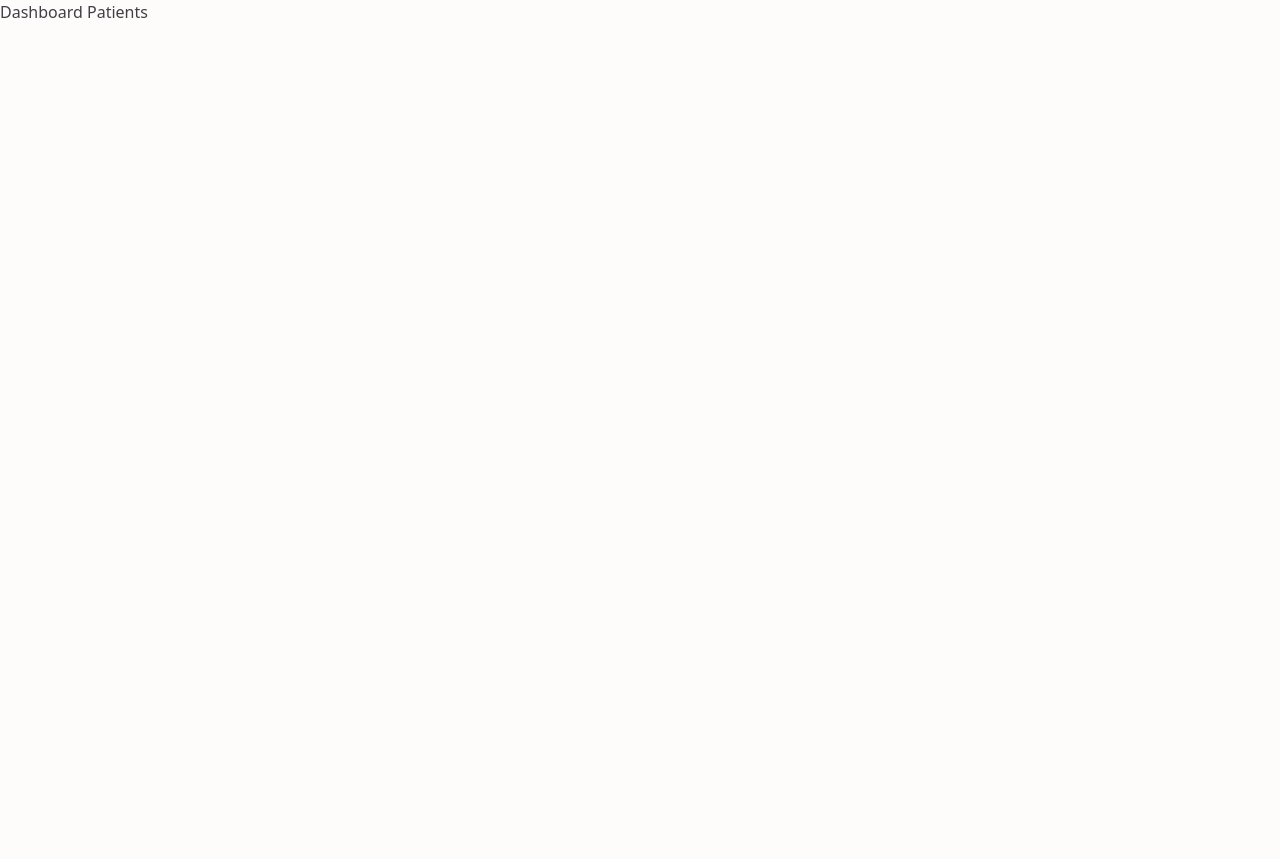
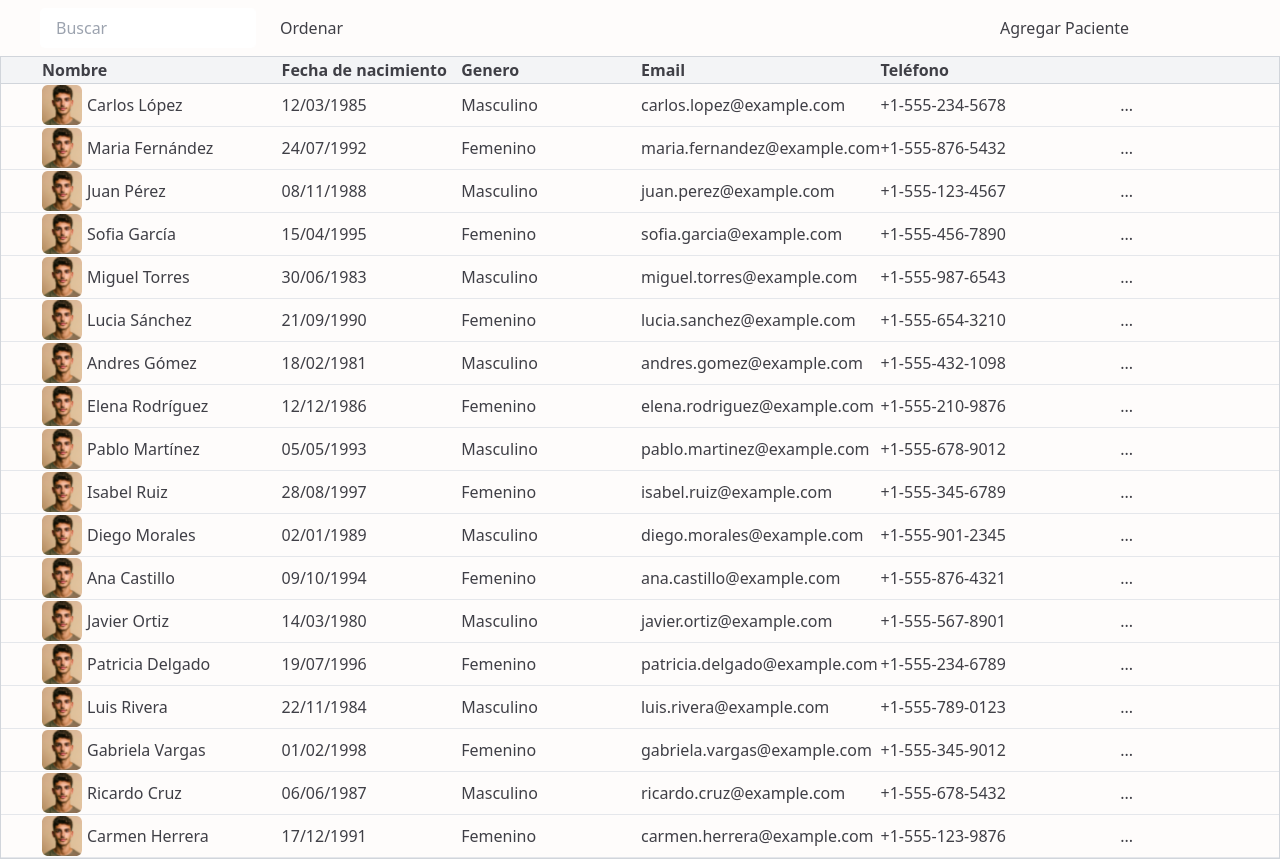
Before and after one commit to SEGIMED/front, a Next.js app: page /dashboard/patients in a window 1280 px wide. Before the commit the page ends 800 px from the top, so only its background shows below. Built offline with nearby package versions, Linux system fonts and the light colour scheme.

Commit message:
/listado de pacientes, diseño basico

```diff
--- a/app/dashboard/patients/page.tsx
+++ b/app/dashboard/patients/page.tsx
@@ -1,7 +1,55 @@
+import patients from '@/features/patients/helpers/patientsList.json';
+import Image from 'next/image';
+import Avatar from '@/features/patients/assets/AvarDefault.png';
 const Page = () => {
   return (
-    <div>
-      <h1>Dashboard Patients</h1>
+    <div className="">
+      {/* Header Section */}
+      <div className="grid grid-cols-[20%,60%,20%] items-center px-10 py-2">
+        <input
+          type="text"
+          placeholder="Buscar"
+          className="w-[90%] rounded-[5px] px-4 py-2"
+        />
+        <p>Ordenar</p>
+        <p>Agregar Paciente</p>
+      </div>
+
+      {/* Table Section */}
+      <table className="w-full border-collapse border border-gray-300 px-10 py-2">
+        <thead>
+          <tr className="grid grid-cols-[20%,15%,15%,20%,20%,10%] border-b border-gray-300 bg-gray-100 px-10">
+            <th className="text-left">Nombre</th>
+            <th className="text-left">Fecha de nacimiento</th>
+            <th className="text-left">Genero</th>
+            <th className="text-left">Email</th>
+            <th className="text-left">Teléfono</th>
+          </tr>
+        </thead>
+        <tbody>
+          {patients.map((patient, index) => (
+            <tr
+              key={index}
+              className="grid grid-cols-[20%,15%,15%,20%,20%,10%]  items-center border-b border-gray-200 px-10"
+            >
+              <td className="flex items-center gap-[5px]">
+                <Image
+                  src={Avatar}
+                  alt="Patient Avatar"
+                  className="h-10 w-10 rounded-[5px]"
+                />
+                {/* <img src={Avatar} alt="Patient Avatar"  /> */}
+                {patient.name}
+              </td>
+              <td>{patient.birthdate}</td>
+              <td>{patient.gender}</td>
+              <td>{patient.email}</td>
+              <td>{patient.phone}</td>
+              <td>...</td>
+            </tr>
+          ))}
+        </tbody>
+      </table>
     </div>
   );
 };
--- /dev/null
+++ b/features/patients/components/Patient.tsx
@@ -0,0 +1,5 @@
+const Patient = () => {
+  return <div>Patient</div>;
+};
+
+export default Patient;
--- /dev/null
+++ b/features/patients/helpers/patientsList.json
@@ -0,0 +1,128 @@
+[
+  {
+    "name": "Carlos López",
+    "birthdate": "12/03/1985",
+    "gender": "Masculino",
+    "email": "carlos.lopez@example.com",
+    "phone": "+1-555-234-5678"
+  },
+  {
+    "name": "Maria Fernández",
+    "birthdate": "24/07/1992",
+    "gender": "Femenino",
+    "email": "maria.fernandez@example.com",
+    "phone": "+1-555-876-5432"
+  },
+  {
+    "name": "Juan Pérez",
+    "birthdate": "08/11/1988",
+    "gender": "Masculino",
+    "email": "juan.perez@example.com",
+    "phone": "+1-555-123-4567"
+  },
+  {
+    "name": "Sofia García",
+    "birthdate": "15/04/1995",
+    "gender": "Femenino",
+    "email": "sofia.garcia@example.com",
+    "phone": "+1-555-456-7890"
+  },
+  {
+    "name": "Miguel Torres",
+    "birthdate": "30/06/1983",
+    "gender": "Masculino",
+    "email": "miguel.torres@example.com",
+    "phone": "+1-555-987-6543"
+  },
+  {
+    "name": "Lucia Sánchez",
+    "birthdate": "21/09/1990",
+    "gender": "Femenino",
+    "email": "lucia.sanchez@example.com",
+    "phone": "+1-555-654-3210"
+  },
+  {
+    "name": "Andres Gómez",
+    "birthdate": "18/02/1981",
+    "gender": "Masculino",
+    "email": "andres.gomez@example.com",
+    "phone": "+1-555-432-1098"
+  },
+  {
+    "name": "Elena Rodríguez",
+    "birthdate": "12/12/1986",
+    "gender": "Femenino",
+    "email": "elena.rodriguez@example.com",
+    "phone": "+1-555-210-9876"
+  },
+  {
+    "name": "Pablo Martínez",
+    "birthdate": "05/05/1993",
+    "gender": "Masculino",
+    "email": "pablo.martinez@example.com",
+    "phone": "+1-555-678-9012"
+  },
+  {
+    "name": "Isabel Ruiz",
+    "birthdate": "28/08/1997",
+    "gender": "Femenino",
+    "email": "isabel.ruiz@example.com",
+    "phone": "+1-555-345-6789"
+  },
+  {
+    "name": "Diego Morales",
+    "birthdate": "02/01/1989",
+    "gender": "Masculino",
+    "email": "diego.morales@example.com",
+    "phone": "+1-555-901-2345"
+  },
+  {
+    "name": "Ana Castillo",
+    "birthdate": "09/10/1994",
+    "gender": "Femenino",
+    "email": "ana.castillo@example.com",
+    "phone": "+1-555-876-4321"
+  },
+  {
+    "name": "Javier Ortiz",
+    "birthdate": "14/03/1980",
+    "gender": "Masculino",
+    "email": "javier.ortiz@example.com",
+    "phone": "+1-555-567-8901"
+  },
+  {
+    "name": "Patricia Delgado",
+    "birthdate": "19/07/1996",
+    "gender": "Femenino",
+    "email": "patricia.delgado@example.com",
+    "phone": "+1-555-234-6789"
+  },
+  {
+    "name": "Luis Rivera",
+    "birthdate": "22/11/1984",
+    "gender": "Masculino",
+    "email": "luis.rivera@example.com",
+    "phone": "+1-555-789-0123"
+  },
+  {
+    "name": "Gabriela Vargas",
+    "birthdate": "01/02/1998",
+    "gender": "Femenino",
+    "email": "gabriela.vargas@example.com",
+    "phone": "+1-555-345-9012"
+  },
+  {
+    "name": "Ricardo Cruz",
+    "birthdate": "06/06/1987",
+    "gender": "Masculino",
+    "email": "ricardo.cruz@example.com",
+    "phone": "+1-555-678-5432"
+  },
+  {
+    "name": "Carmen Herrera",
+    "birthdate": "17/12/1991",
+    "gender": "Femenino",
+    "email": "carmen.herrera@example.com",
+    "phone": "+1-555-123-9876"
+  }
+]
```
Also changed, not shown: features/patients/assets/AvarDefault.png (added).
